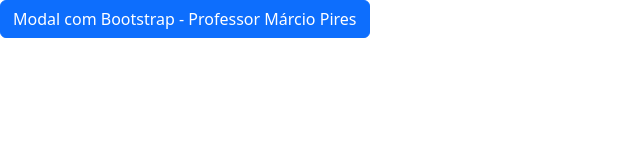
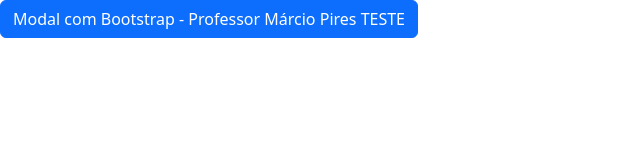
Before and after one commit to marciopires4050/modal-bootstrap-simples, a plain HTML site: page index.html in a window 1280 px wide. Shown: the whole page, without its empty margins (0-640 px from the left). Drawn offline with nearby package versions, Linux system fonts and the light colour scheme.

Commit message:
fazendo teste no commit

```diff
--- a/index.html
+++ b/index.html
@@ -11,7 +11,7 @@
   <body>
       <!-- Button trigger modal -->
       <button type="button" class="btn btn-primary" data-bs-toggle="modal" data-bs-target="#exampleModal">
-        Modal com Bootstrap - Professor Márcio Pires
+        Modal com Bootstrap - Professor Márcio Pires TESTE
       </button>
 
       <!-- Modal -->
```
